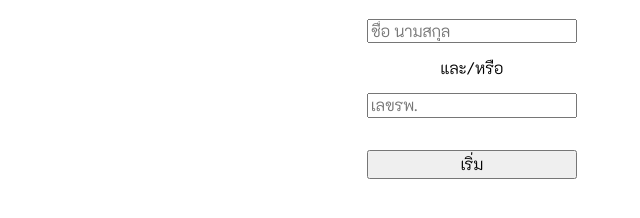
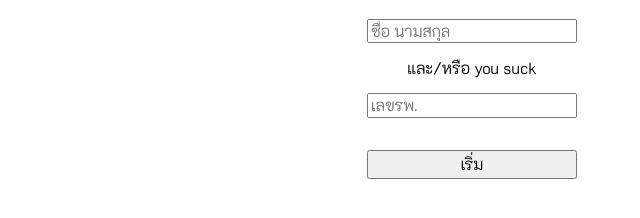
Before and after one commit to TonThana/rama_motion, a website: page index.html in a window 1280 px wide. Shown: the part 314-532 px from the top of the page, 168-808 px from the left. Drawn offline with Linux system fonts and the light colour scheme; a web font is replaced by a local one.

Commit message:
add you suck

```diff
--- a/index.html
+++ b/index.html
@@ -24,7 +24,7 @@
             <form class="regis-form">
                 <input name="name" class="regis-form1-fname" type="text" placeholder="ชื่อ นามสกุล" tabindex="1">
 
-                <p>และ/หรือ</p>
+                <p>และ/หรือ you suck</p>
 
                 <input name="hn" class="regis-form2-hn" type="text" placeholder="เลขรพ." tabindex="2">
                 <button type="submit" name="submit" id="submit" class="regis-submit" tabindex="3">เริ่ม</button>
```
